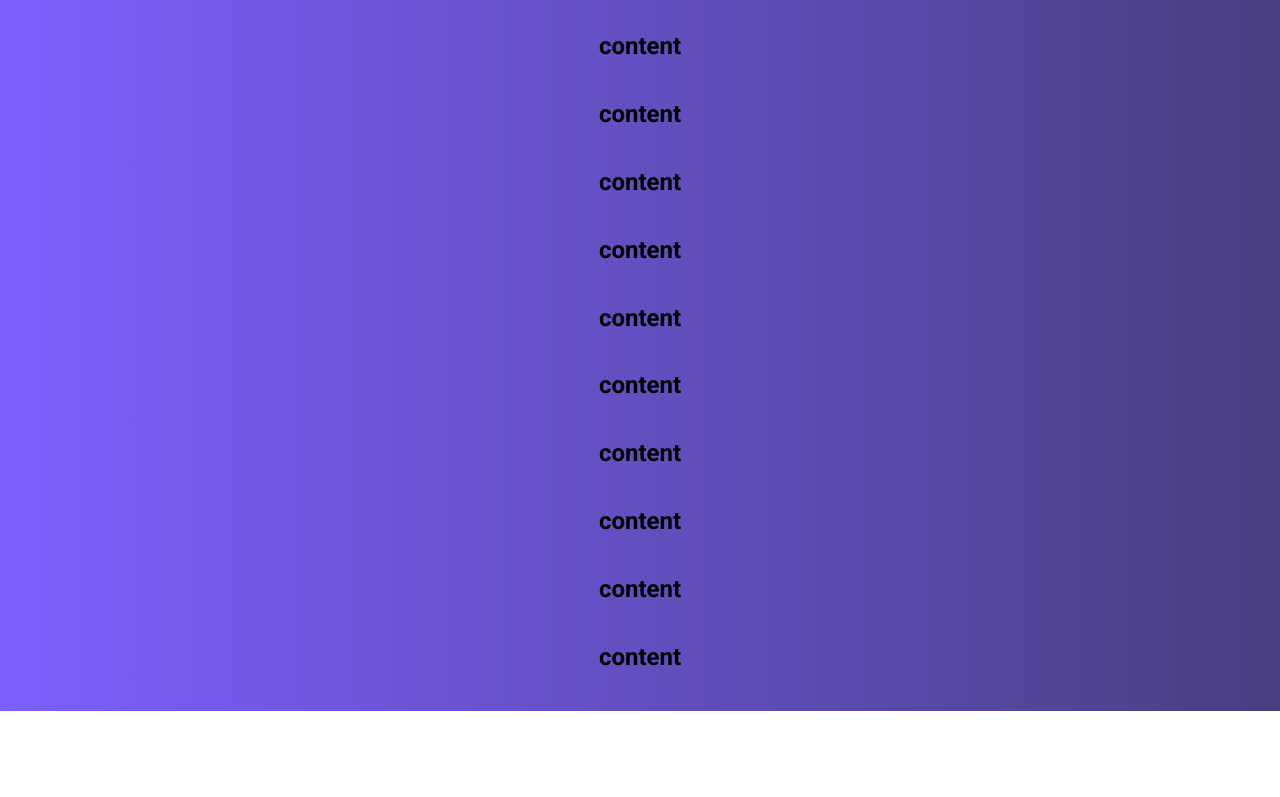
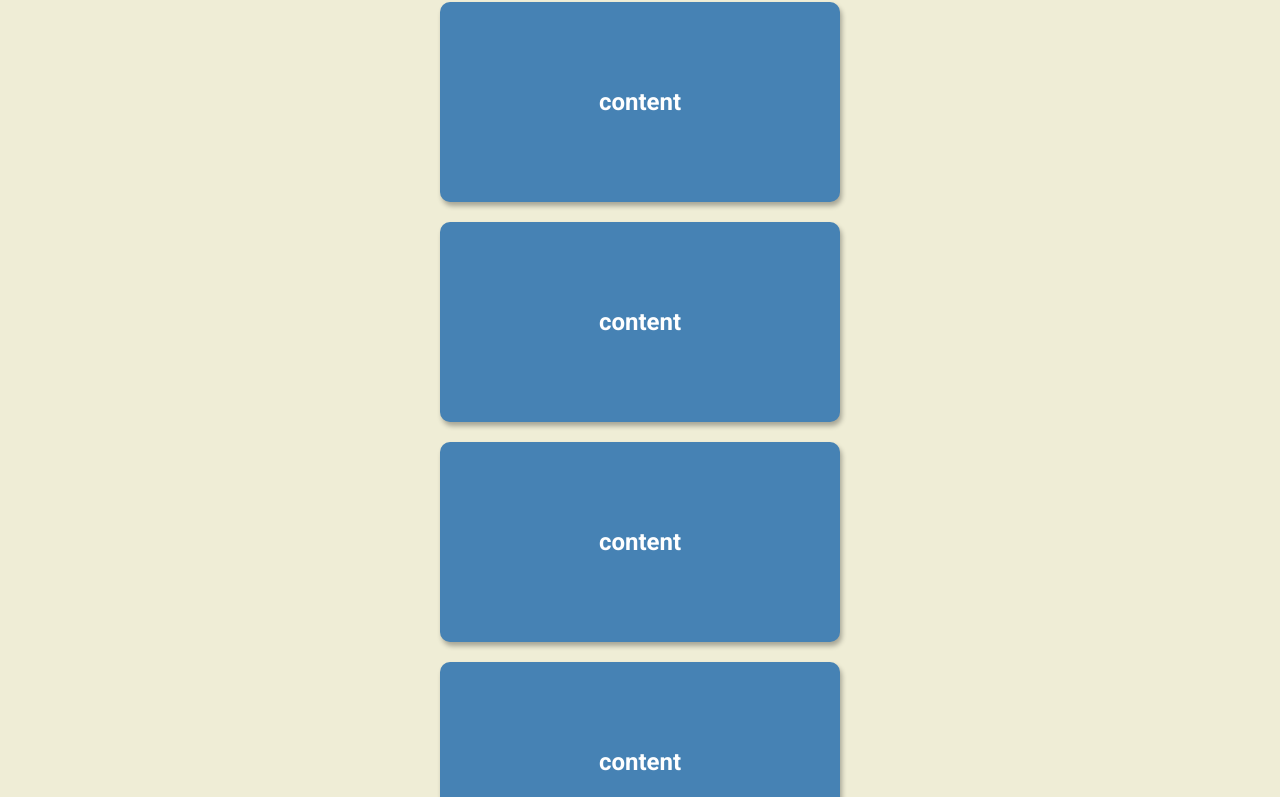
Before and after one commit to solonkonora/Day-six, a plain HTML site: page index.html in a window 1280 px wide. Shown: the part 89-886 px from the top of the page. Before the commit the page ends 800 px from the top, so only its background shows below. Drawn offline with Linux system fonts and the light colour scheme.

Commit message:
add css style

```diff
--- a/index.html
+++ b/index.html
@@ -11,16 +11,18 @@
 
 <body>
     <h1>Scroll to see the animation</h1>
-<div class="content"><h2>content</h2></div>
-<div class="content"><h2>content</h2></div>
-<div class="content"><h2>content</h2></div>
-<div class="content"><h2>content</h2></div>
-<div class="content"><h2>content</h2></div>
-<div class="content"><h2>content</h2></div>
-<div class="content"><h2>content</h2></div>
-<div class="content"><h2>content</h2></div>
-<div class="content"><h2>content</h2></div>
-<div class="content"><h2>content</h2></div>
+<div class="box"><h2>content</h2></div>
+<div class="box"><h2>content</h2></div>
+<div class="box"><h2>content</h2></div>
+<div class="box"><h2>content</h2></div>
+<div class="box"><h2>content</h2></div>
+<div class="box"><h2>content</h2></div>
+<div class="box"><h2>content</h2></div>
+<div class="box"><h2>content</h2></div>
+<div class="box"><h2>content</h2></div>
+<div class="box"><h2>content</h2></div>
+<div class="box"><h2>content</h2></div>
+
     <script src="./scroll-animation.js"></script>
 </body>
 
--- a/style.css
+++ b/style.css
@@ -5,13 +5,34 @@
 }
 
 body {
-  background-image: linear-gradient(90deg, #7d5fff, #4a3e81);
+  background-color: #efedd6;
   font-family: Roboto, sans-serif;
   display: flex;
   flex-direction: column;
   align-items: center;
   justify-content: center;
-  height: 100vh;
-  overflow: hidden;
   margin: 0;
 }
+
+.h1 {
+  margin: 10px;
+}
+
+.box {
+  background-color: #4682b4;
+  color: #fff;
+  display: flex;
+  align-items: center;
+  justify-content: center;
+  width: 400px;
+  height: 200px;
+  border-radius: 10px;
+  margin: 10px;
+  box-shadow: 2px 4px 5px #0000004d;
+  /* transform: translateX(200%); */
+  transition: transform 0.4s ease;
+}
+
+.box.show {
+  transform: translateX(0);
+}
```
